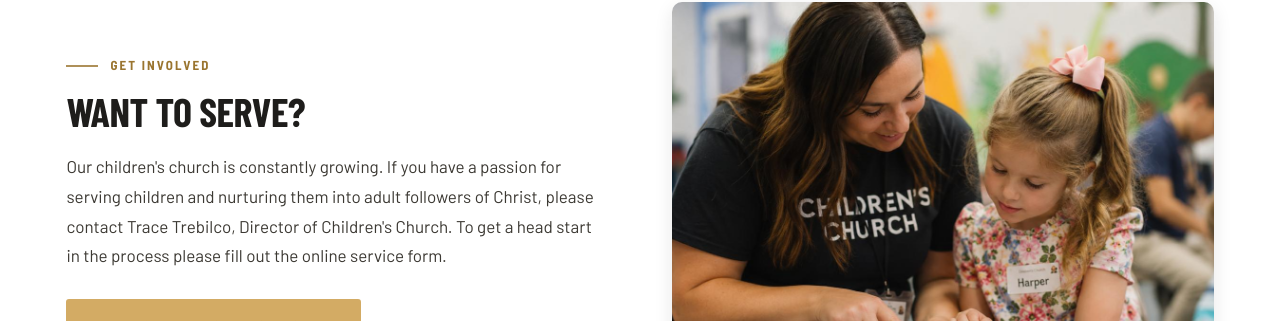
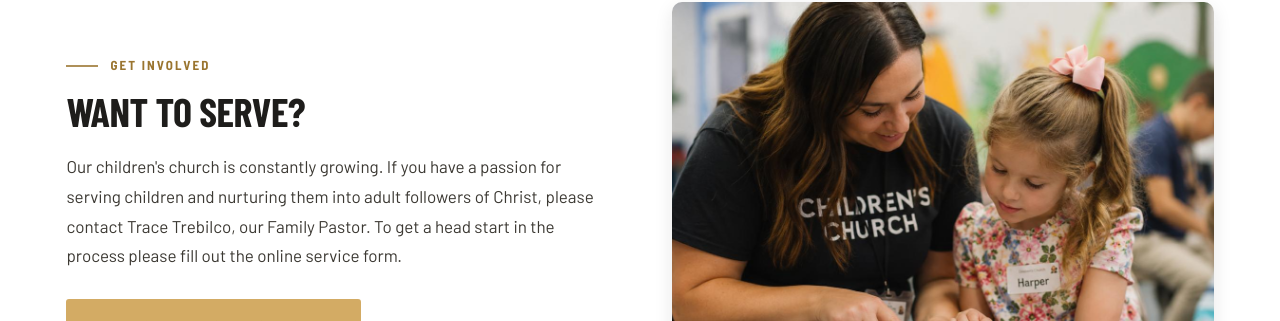
Before and after one commit to iambarabbas/barabbas-road, a Next.js app: page /kids in a window 1280 px wide. Shown: the part 920-1241 px from the top of the page. Built offline with nearby package versions, Linux system fonts and the light colour scheme; a web font is replaced by a local one.

Commit message:
fix: Trace Trebilco title → 'Family Pastor' everywhere (kids, youth, elders, adventure club)

```diff
--- a/app/about/elders/page.tsx
+++ b/app/about/elders/page.tsx
@@ -38,7 +38,7 @@ const ELDERS = [
   },
   {
     name: "Trace Trebilco",
-    title: "Pastor — Children & Youth",
+    title: "Family Pastor",
     email: "trace@barabbas.com",
     familyPhoto: `${BASE}/assets/trebilco-family.jpg`,
     familyCaption: "Trace with his wife Jordan and their four children Wyatt, Charlotte, Wesley, and Elliot.",
--- a/app/kids/adventure-club/page.tsx
+++ b/app/kids/adventure-club/page.tsx
@@ -156,7 +156,7 @@ export default function AdventureClubPage() {
               lineHeight: 1.6,
             }}
           >
-            Reach out to Pastor Trace Trebilco, our Director of Children&apos;s Church,
+            Reach out to Pastor Trace Trebilco, our Family Pastor,
             for more information or to get your child involved.
           </p>
           <div style={{ display: "flex", gap: "14px", flexWrap: "wrap", justifyContent: "center" }}>
--- a/app/kids/page.tsx
+++ b/app/kids/page.tsx
@@ -144,7 +144,7 @@ export default function KidsPage() {
             >
               Our children&apos;s church is constantly growing. If you have a passion for
               serving children and nurturing them into adult followers of Christ, please
-              contact Trace Trebilco, Director of Children&apos;s Church. To get a head start
+              contact Trace Trebilco, our Family Pastor. To get a head start
               in the process please fill out the online service form.
             </p>
             <Link href="/kids/serve">
@@ -472,7 +472,7 @@ export default function KidsPage() {
           style={{ display: "grid", gridTemplateColumns: "1fr 1fr", gap: "clamp(2rem,5vw,5rem)", alignItems: "start" }}
         >
           <div>
-            <Eyebrow color="var(--gold-700)" withRule>Children &amp; Youth Pastor</Eyebrow>
+            <Eyebrow color="var(--gold-700)" withRule>Family Pastor</Eyebrow>
             <h2 style={{ fontSize: "clamp(2rem,1.4rem+2vw,2.8rem)", margin: "16px 0 20px", lineHeight: 1 }}>
               Trace Trebilco
             </h2>
--- a/app/youth/page.tsx
+++ b/app/youth/page.tsx
@@ -147,7 +147,7 @@ export default function YouthPage() {
           style={{ display: "grid", gridTemplateColumns: "1fr 1fr", gap: "clamp(2rem,5vw,5rem)", alignItems: "start" }}
         >
           <div>
-            <Eyebrow color="var(--gold-700)" withRule>Children &amp; Youth Pastor</Eyebrow>
+            <Eyebrow color="var(--gold-700)" withRule>Family Pastor</Eyebrow>
             <h2 style={{ fontSize: "clamp(2rem,1.4rem+2vw,2.8rem)", margin: "16px 0 20px", lineHeight: 1 }}>Trace Trebilco</h2>
             <p style={{ fontSize: "17px", lineHeight: 1.75, color: "var(--text-body)", marginBottom: "20px" }}>
               Trace is originally from Chicago. Him and his wife, Jordan, moved to San Diego for a relocation for work, but ended up staying in SD for the church. He has served in the Children&apos;s Ministry since 2016. Trace has a heart for evangelism and discipleship within the church and specifically with families. Trace has four young children, Wyatt, Charlotte, Wesley and Elliot. He enjoys cars, reading, hiking, and surfing.
```
